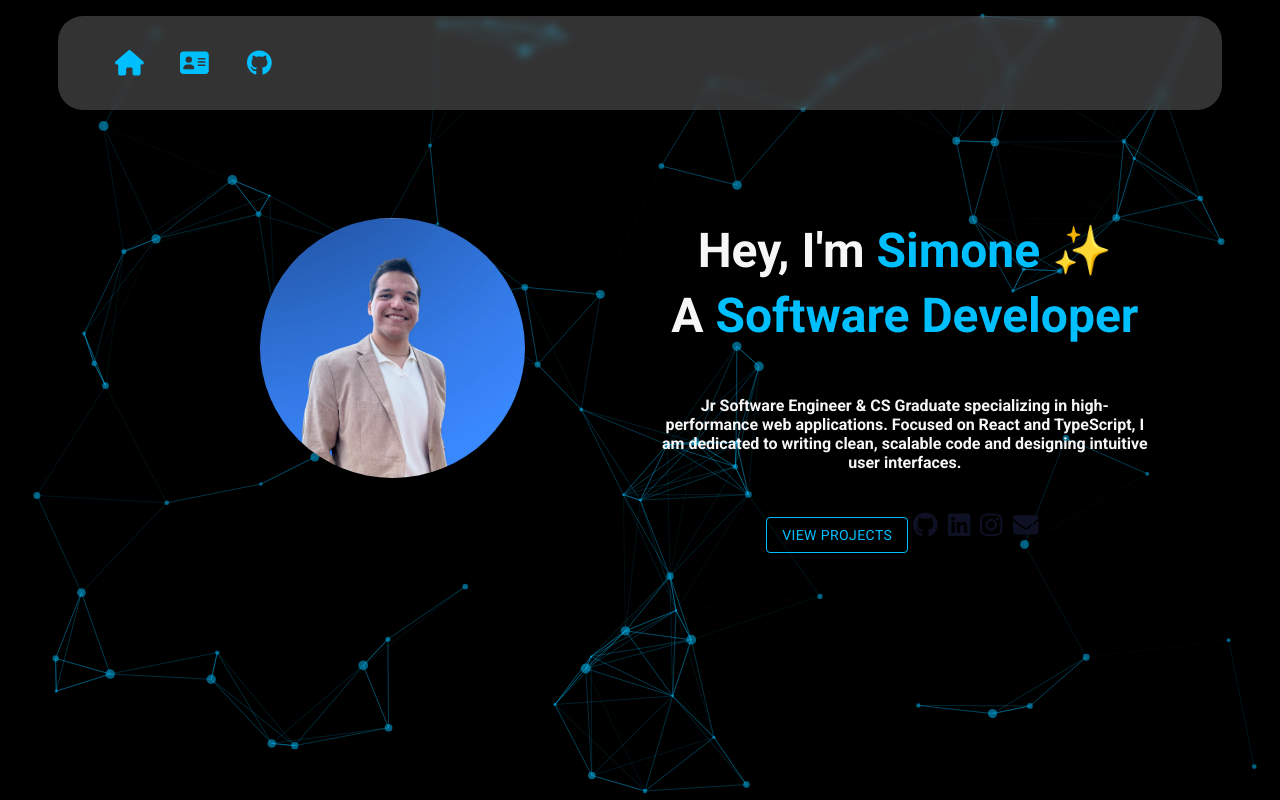
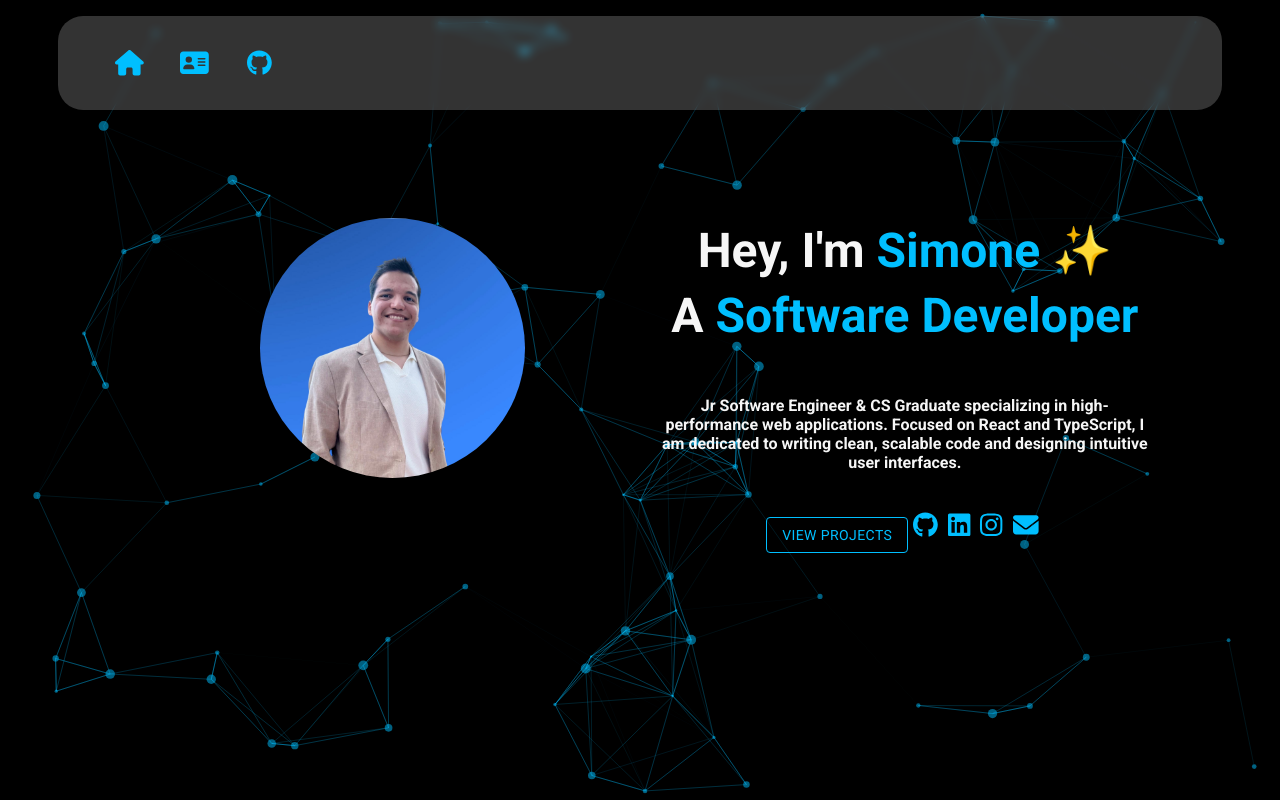
Before and after one commit to simlu2000/simonelutero, a React (Create React App) app: page / in a window 1280 px wide. Shown: the top 800 px of the page. Built offline with nearby package versions, Linux system fonts and the light colour scheme.

Commit message:
Update style.css

```diff
--- a/src/style/style.css
+++ b/src/style/style.css
@@ -180,12 +180,12 @@ a:hover {
     font-weight: 600px;
     line-height: 28px;
     text-decoration: none;
-    color: #0e1023;
+    color: #00BFFF;
     text-transform: uppercase;
 }
 
 .link:hover {
-    color: #00BFFF;
+    color: #ffffff;
 }
 
 .hero {
```
